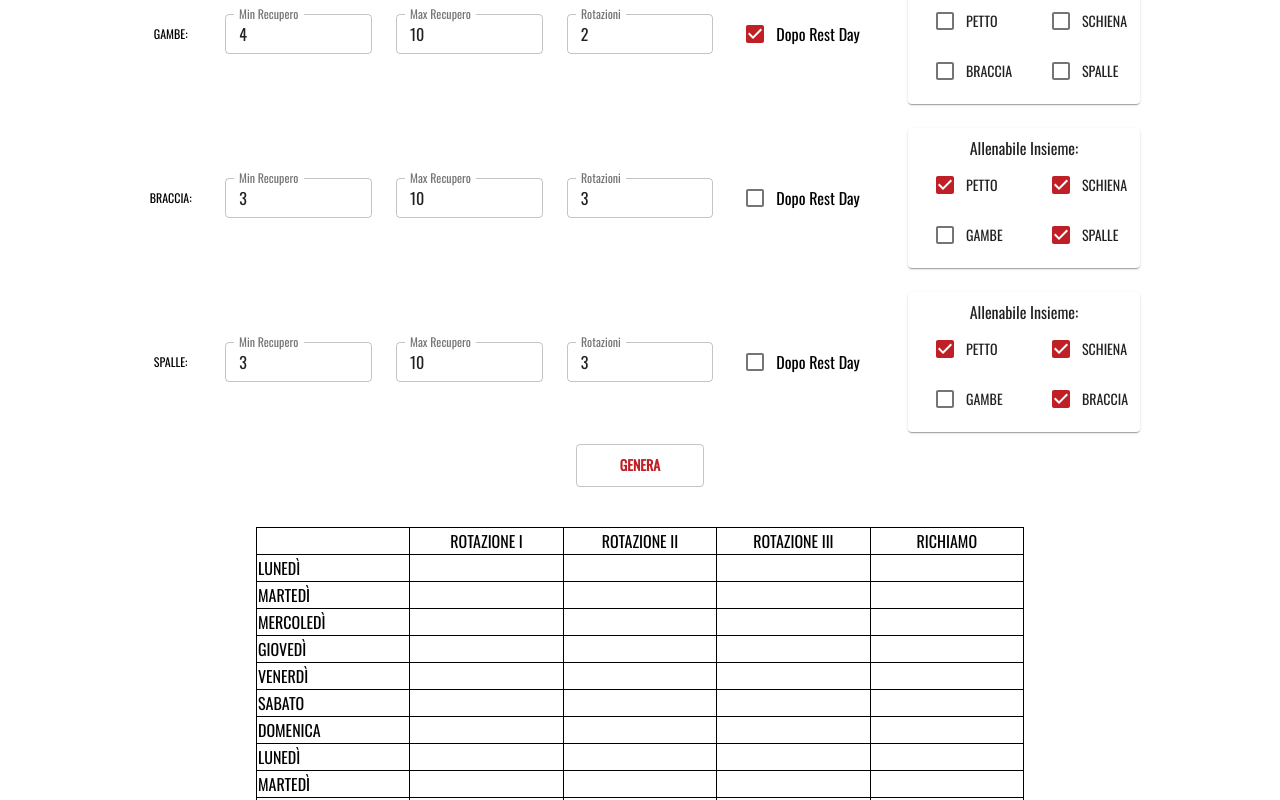
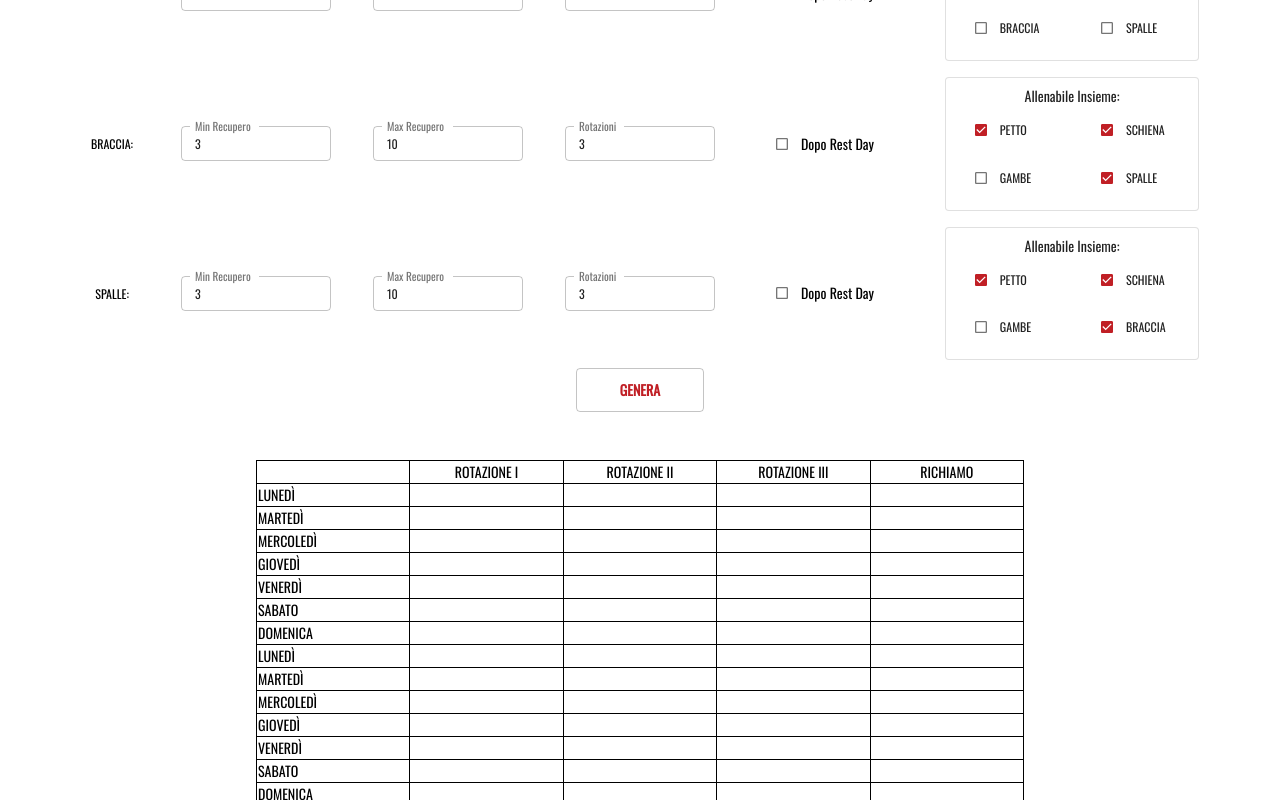
Before and after one commit to crybot/Rotazioni, a React (Create React App) app in the folder client/: page / in a window 1280 px wide. Shown: the part 680-1480 px from the top of the page. Built offline with nearby package versions, Linux system fonts and the light colour scheme.

Commit message:
Apply general restyling

```diff
--- a/client/src/App.css
+++ b/client/src/App.css
@@ -1,5 +1,9 @@
 .App {
   text-align: center;
+}
+
+.Checkbox {
+  transform: 'scaleY(0.1)';
 }
 
 table, th, td {
@@ -7,14 +11,15 @@ table, th, td {
   border-collapse: collapse;
 }
 
-th, td {
+td {
   width: 20%;
 }
 
 table {
   width: 60%;
-  margin-top: 5vh;
+  margin-top: 6vh;
   margin-bottom: 30vh;
+  table-layout: 'fixed';
 }
 
 .App-header {
--- a/client/src/App.js
+++ b/client/src/App.js
@@ -15,7 +15,24 @@ const theme = createMuiTheme({
     secondary: {
       main: '#c01f25', // shade of dark red
     }
-  }
+  },
+  overrides: {
+    MuiCheckbox: {
+      root: {
+        transform: 'scale(0.8)',
+      }
+    }
+  },
+  props: {
+    MuiCheckbox: {
+      size: "small",
+    },
+    MuiTextField: {
+      inputProps: {style: {fontSize: 12}}, // font size of input text
+      InputLabelProps: {style: {fontSize: 15}}, // font size of input label
+    },
+  },
+
 });
 
 const useStyles = makeStyles({
--- a/client/src/InputGroup.js
+++ b/client/src/InputGroup.js
@@ -6,8 +6,12 @@ import PreferenceList from './PreferenceList'
 
 const useStyles = makeStyles((theme) => ({
   grid: {
-    width: '80%',
+    width: '90%',
     margin: '0px',
+  },
+  textField: {
+    maxWidth: '150px',
+    minWidth: '100px',
   },
 }));
 
@@ -26,7 +30,7 @@ export default function InputGroup(props) {
   const groups = ['PETTO', 'SCHIENA', 'GAMBE', 'BRACCIA', 'SPALLE']
   const classes = useStyles();
   return (
-    <Grid className={classes.grid} alignItems="center" container spacing={3}>
+    <Grid className={classes.grid} alignItems="center" container spacing={2}>
 
       <Grid item xs={12} md={1}>
         <Typography
@@ -38,6 +42,7 @@ export default function InputGroup(props) {
 
       <Grid item xs={12} md={2}>
         <TextField
+          className={classes.textField}
           size="small"
           name={props.name + '_rest_min'}
           value={props.value[props.name + '_rest_min']} label="Min
@@ -46,6 +51,7 @@ export default function InputGroup(props) {
 
       <Grid item xs={12} md={2}>
         <TextField
+          className={classes.textField}
           size="small"
           name={props.name + '_rest_max'}
           value={props.value[props.name + '_rest_max']} label="Max
@@ -54,6 +60,7 @@ export default function InputGroup(props) {
 
       <Grid item xs={12} md={2}>
         <TextField
+          className={classes.textField}
           size="small"
           name={props.name + '_rotations'}
           value={props.value[props.name + '_rotations']} label="Rotazioni"
@@ -61,6 +68,7 @@ export default function InputGroup(props) {
       </Grid>
       <Grid item xs={12} md={2}>
         <FormControlLabel
+          /* style={{marginBottom: "22px"}} /* hack to make the checkbox centered */
           control={
             <Checkbox
               name={props.name + '_after_rest'}
@@ -68,7 +76,8 @@ export default function InputGroup(props) {
               onChange={props.onChange}
             />
           }
-          label="Dopo Rest Day" />
+          labelPlacement="right"
+          label={<Typography variant="body2">Dopo Rest Day</Typography>}/>
       </Grid>
       <Grid item xs={12} md={3}>
         <PreferenceList
--- a/client/src/PreferenceList.js
+++ b/client/src/PreferenceList.js
@@ -6,9 +6,11 @@ import { makeStyles } from '@material-ui/core/styles';
 
 const useStyles = makeStyles((theme) => ({
   grid: {
-    width: '80%',
     margin: '0px',
   },
+  paper: {
+    maxWidth: '25ch'
+  }
 }));
 
 // TODO: export
@@ -26,29 +28,25 @@ export default function PreferenceList(props) {
   const classes = useStyles();
   const items = props.items
 
-  const handleToggle = (event) => {
-    // TODO:
-  }
-
   return (
-    <Paper className={classes.paper}>
+    <Paper className={classes.paper} variant="outlined">
       <List dense component="div" role="list">
-        <Typography>Allenabile Insieme:</Typography>
-        <Grid container>
+        <Typography variant="body2">Allenabile Insieme:</Typography>
+        <Grid className={classes.grid} container spacing={0}>
           {
             items.map((item) => {
             const valueId = props.name + '_' + mapGroupInv(item)
               return (
                 <Grid item xs={6}>
                   <ListItem
+                    name={valueId}
                     key={item}
-                    role="listitem" button
-                    onClick={handleToggle}>
+                    role="listitem">
                     <Checkbox
                       name={valueId}
                       onChange={props.onChange}
                       checked={props.value[valueId]}/>
-                    <ListItemText primary={item}/>
+                    <ListItemText primary={<Typography variant="overline">{item}</Typography>}/>
                   </ListItem>
                 </Grid>
               );
--- a/client/src/SplitTable.js
+++ b/client/src/SplitTable.js
@@ -15,7 +15,7 @@ function SplitCell(props) {
 
   return (
     <td style={{backgroundColor: (props.marked ? theme.palette.secondary.main : '')}}>
-      <Typography align="center">
+      <Typography variant="body2" align="center">
         {props.groups.join(' & ')}
       </Typography>
     </td>
@@ -35,7 +35,7 @@ function SplitRow(props) {
     <tr key={n.toString()}
       onClick={handleClick}>
       <td align="left">
-        <Typography>
+        <Typography variant="body2">
           {weekday(n)}
         </Typography>
       </td>
@@ -76,22 +76,22 @@ function SplitTable(props) {
       <tr>
         <th> </th>
         <th>
-          <Typography>
+          <Typography variant="body2">
             ROTAZIONE I
           </Typography>
         </th>
         <th>
-          <Typography>
+          <Typography variant="body2">
             ROTAZIONE II
           </Typography>
         </th>
         <th>
-          <Typography>
+          <Typography variant="body2">
             ROTAZIONE III
           </Typography>
         </th>
         <th>
-          <Typography>
+          <Typography variant="body2">
             RICHIAMO
           </Typography>
         </th>
```
